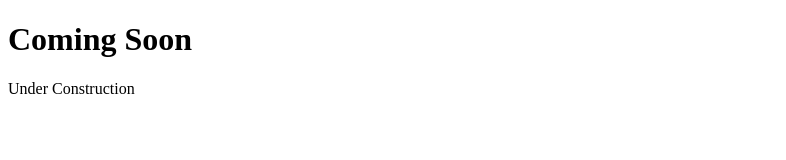
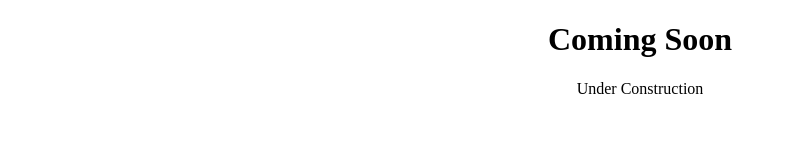
Before and after one commit to muorona/muorona.github.io, a plain HTML site: page index.html in a window 1280 px wide. Shown: the whole page, without its empty margins (0-786 px from the left). Drawn offline with Linux system fonts and the light colour scheme.

Commit message:
Update index.html

```diff
--- a/index.html
+++ b/index.html
@@ -2,9 +2,9 @@
 <html>
 <body>
 
-<h1>Coming Soon</h1>
+<h1> <center>Coming Soon</center> </h1>
 
-<p>Under Construction</p>
+<p> <center>Under Construction</center> </p>
 
 </body>
 </html>
```
